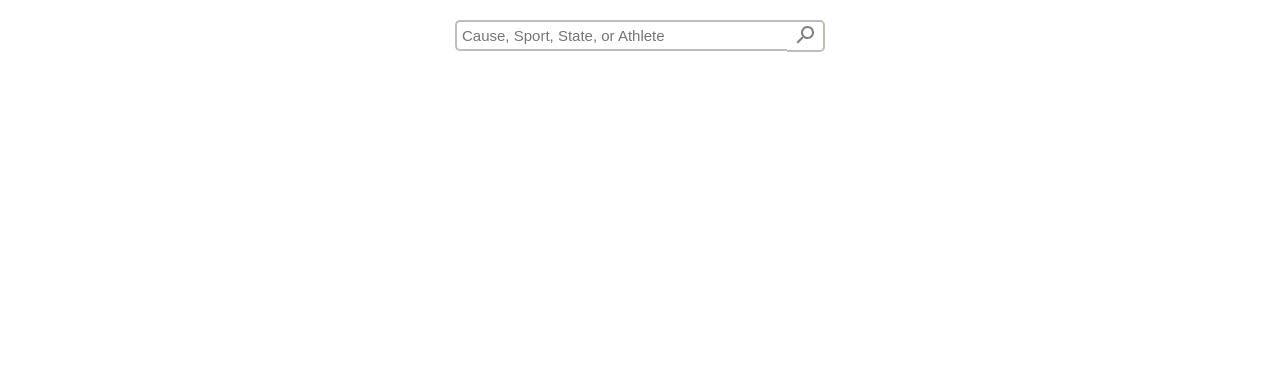
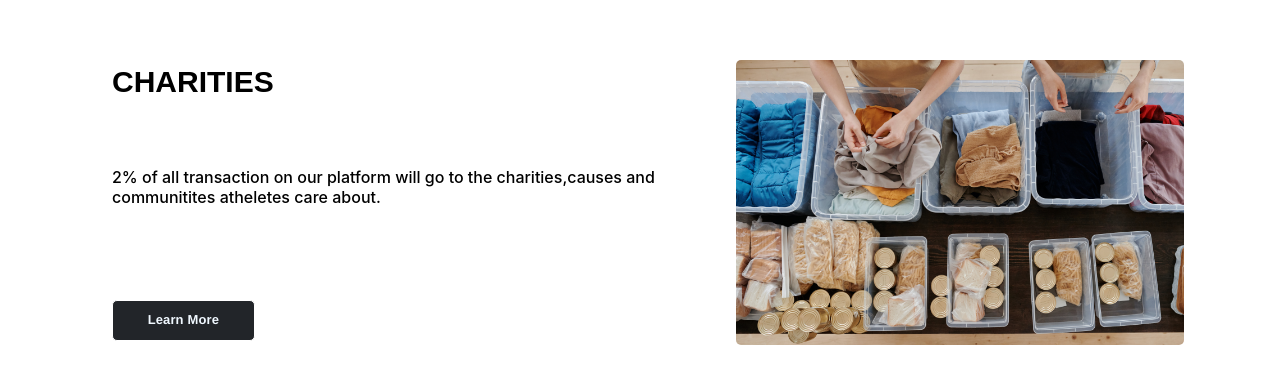
Before and after one commit to RakshitaPattar/Homepage-1, a React (Create React App) app: page / in a window 1280 px wide. Shown: the top 384 px of the page. Built offline with nearby package versions, Linux system fonts and the light colour scheme.

Commit message:
Applied props for the data contents

```diff
--- a/public/index.html
+++ b/public/index.html
@@ -25,6 +25,12 @@
       Learn how to configure a non-root public URL by running `npm run build`.
     -->
     <title>React App</title>
+    <link rel="preconnect" href="https://fonts.googleapis.com" />
+    <link rel="preconnect" href="https://fonts.gstatic.com" crossorigin />
+    <link
+      href="https://fonts.googleapis.com/css2?family=Poppins:wght@200&display=swap"
+      rel="stylesheet"
+    />
   </head>
   <body>
     <noscript>You need to enable JavaScript to run this app.</noscript>
--- a/src/App.css
+++ b/src/App.css
@@ -1,7 +1,7 @@
 .container {
   display: flex;
-  background-color: #fff;
-  font-family: Poppins;
+  background-color: rgb(255, 255, 255);
+  font-family: Poppins, sans-serif;
   font-size: 14px;
   line-height: 25px;
   text-decoration: none solid rgb(119, 119, 119);
@@ -10,6 +10,10 @@
   padding: 0 80px 0 80px;
   position: inherit;
   flex-direction: row;
+  flex-wrap: wrap;
+  justify-content: space-between;
+  align-items: center;
+  max-height: auto;
 }
 
 .charity .cont-text {
@@ -17,19 +21,26 @@
   flex-direction: column;
   justify-content: center;
   padding-right: 40;
+  max-width: 100%;
+  height: auto;
 }
 
 .charity .cont-image {
   display: flex;
-  width: 50%;
+  width: 40%;
   height: 400;
   justify-content: center;
   align-items: center;
   max-width: 100%;
   height: auto;
+  max-width: 100%;
+  height: auto;
 }
+
 .charity .cont-image img {
+  width: 500px;
   max-width: 100%;
+  min-width: 250px;
   height: auto;
 }
 
@@ -61,7 +72,7 @@
 }
 
 .charity .cont-button-learnmore {
-  font-family: Poppins;
+  font-family: "Poppins", sans-serif;
   font-size: 13px;
   font-weight: 700;
   letter-spacing: 0.13px;
--- a/src/App.js
+++ b/src/App.js
@@ -2,9 +2,16 @@ import "./App.css";
 import Charity from "./Components/Charity";
 import CharityPage2 from "./Components/Charity_2";
 function App() {
+  const title = "CHARITIES";
+  const desc =
+    " 2% of all transaction on our platform will go to the charities,causes and communitites atheletes care about.";
+  const image = {
+    food: require("./charity_guest.png"),
+  };
+
   return (
     <div>
-      <CharityPage2 />
+      <Charity title_p={title} description={desc} imagesrc={image} />
     </div>
   );
 }
--- a/src/Components/Charity.js
+++ b/src/Components/Charity.js
@@ -1,23 +1,20 @@
 import React, { Component } from "react";
 import charity from "../charity_guest.png";
 
-function Charity() {
+function Charity(props) {
   return (
     <div className="container d-flex charity">
       <div className="cont-text">
-        <div className="cont-charity">CHARITIES</div>
+        <div className="cont-charity">{props.title_p}</div>
         <div className="cont-desc">
-          <p>
-            2% of all transaction on our platform will go to the charities,
-            causes and communitites atheletes care about.
-          </p>
+          <p>{props.description}</p>
         </div>
         <div className="cont-button-learnmore">
           <button className="learn-more">Learn More</button>
         </div>
       </div>
       <div className="cont-image">
-        <img className="image" src={charity} alt="Image of Food" />
+        <img className="image" src={props.imagesrc.food} alt="Image of Food" />
       </div>
     </div>
   );
--- a/src/Components/Charity_2.js
+++ b/src/Components/Charity_2.js
@@ -1,8 +1,11 @@
+// apply the feature to update the search bar with the initial value (input)
+// after search button is clicked
+
 import React, { Component, useState } from "react";
 import SearchIcon from "@material-ui/icons/Search";
 
 function CharityPage2() {
-  const [input, setInput] = useState("Cause, Sport, State, or Athlete");
+  const [input, setInput] = useState("");
 
   const Input = (e) => {
     e.preventDefault();
@@ -10,6 +13,7 @@ function CharityPage2() {
   };
   const clickevent = (e) => {
     console.log(input);
+    setInput("");
   };
 
   return (
@@ -20,7 +24,8 @@ function CharityPage2() {
             className="searchbar"
             type="text"
             id="header-search"
-            placeholder={input}
+            placeholder="Cause,Sport, State, or Athelete "
+            value={input}
             onChange={Input}
             name="s"
           />
```
